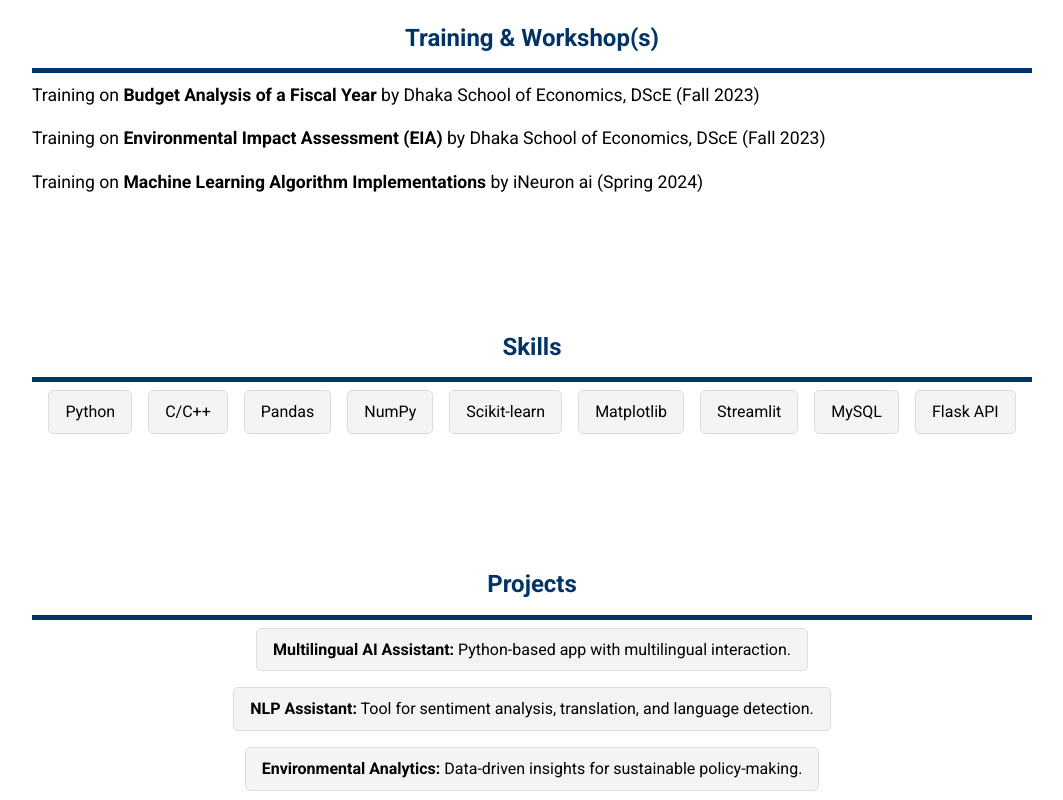
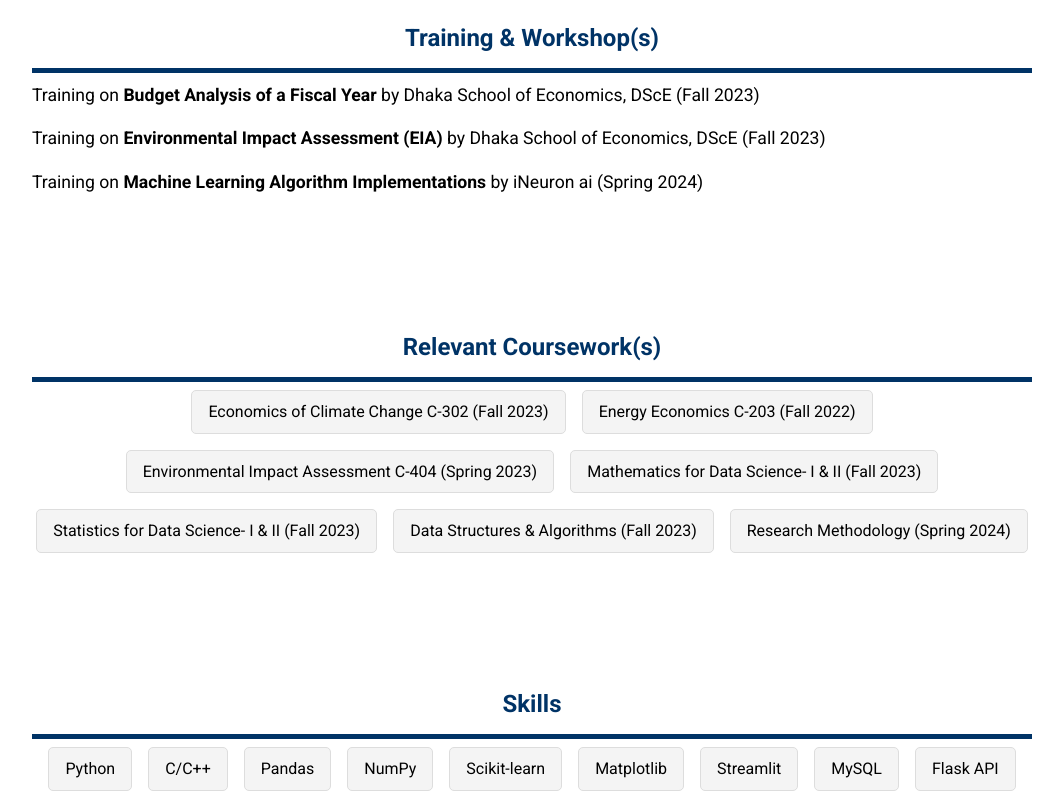
Before and after one commit to Shakil10945/portfolio-website, a plain HTML site: page index.html in a window 1280 px wide. Shown: the part 2000-2800 px from the top of the page, without its empty margins (108-1171 px from the left). Drawn offline with Linux system fonts and the light colour scheme.

Commit message:
linkedin

```diff
--- a/index.html
+++ b/index.html
@@ -49,7 +49,7 @@
             </div>
             <div class="about-text">
                 <h2>About Me</h2>
-                <p>Hello! I'm Shakil Khan, an enthusiastic Environmental Economist and Data Science Specialist based in Dhaka, Bangladesh. With a deep passion for leveraging machine learning, programming, and environmental analytics, I am dedicated to creating innovative solutions that integrate technology and sustainability.
+                <p>Hello! I'm Shakil, an enthusiastic Environmental Economist and Data Science Specialist based in Dhaka, Bangladesh. With a deep passion for leveraging machine learning, programming, and environmental analytics, I am dedicated to creating innovative solutions that integrate technology and sustainability.
 
                     <br>My mission is to drive impactful changes that address critical environmental challenges through data-driven insights and advanced computational techniques. I am constantly seeking opportunities to contribute to a greener and more sustainable future.</p>
             </div>
@@ -125,6 +125,18 @@
     </section>
 
 
+    <section id="skills" class="skills">
+        <h2>Relevant Coursework(s)</h2>
+        <ul>
+            <li>Economics of Climate Change C-302 (Fall 2023)</li>
+            <li>Energy Economics C-203 (Fall 2022)</li>
+            <li>Environmental Impact Assessment C-404 (Spring 2023)</li>
+            <li>Mathematics for Data Science- I & II (Fall 2023)</li>
+            <li>Statistics for Data Science- I & II (Fall 2023)</li>
+            <li>Data Structures & Algorithms (Fall 2023)</li>
+            <li>Research Methodology (Spring 2024)</li>
+        </ul>
+    </section>
     <section id="skills" class="skills">
         <h2>Skills</h2>
         <ul>
```
